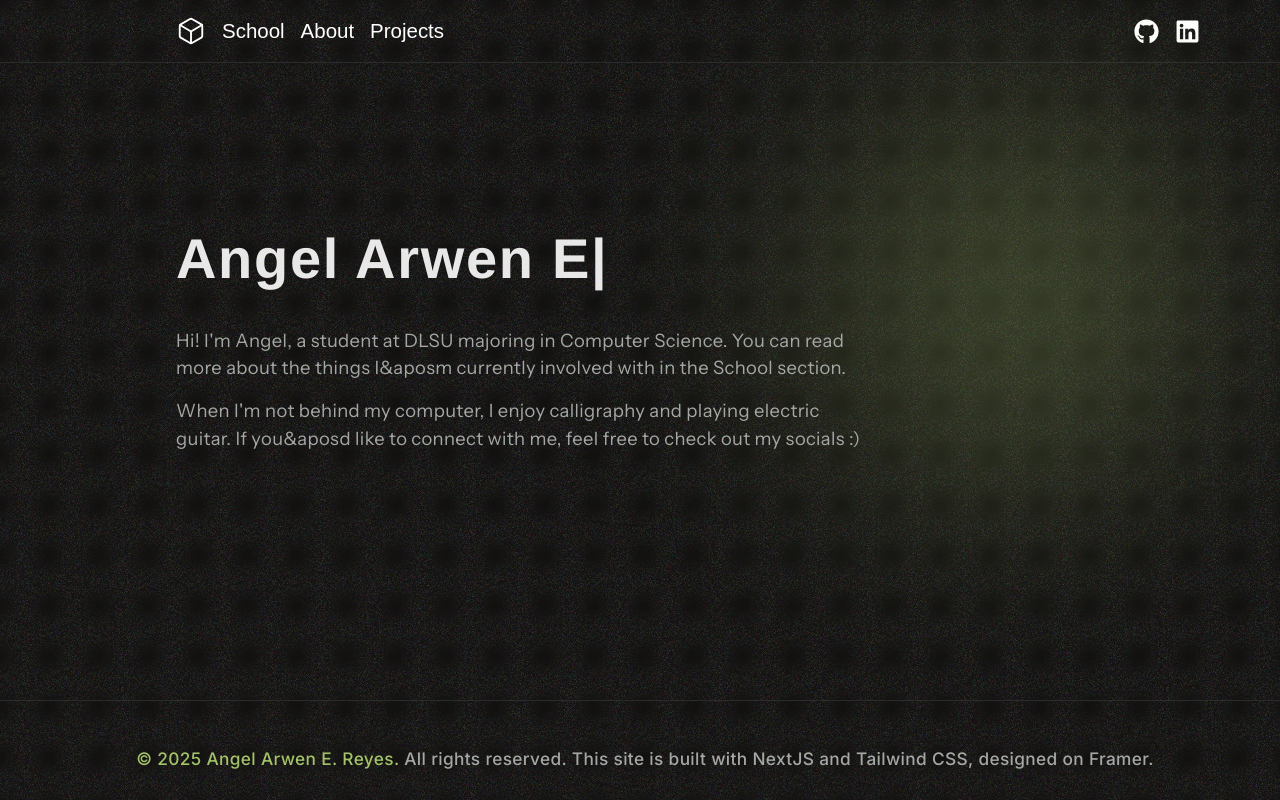
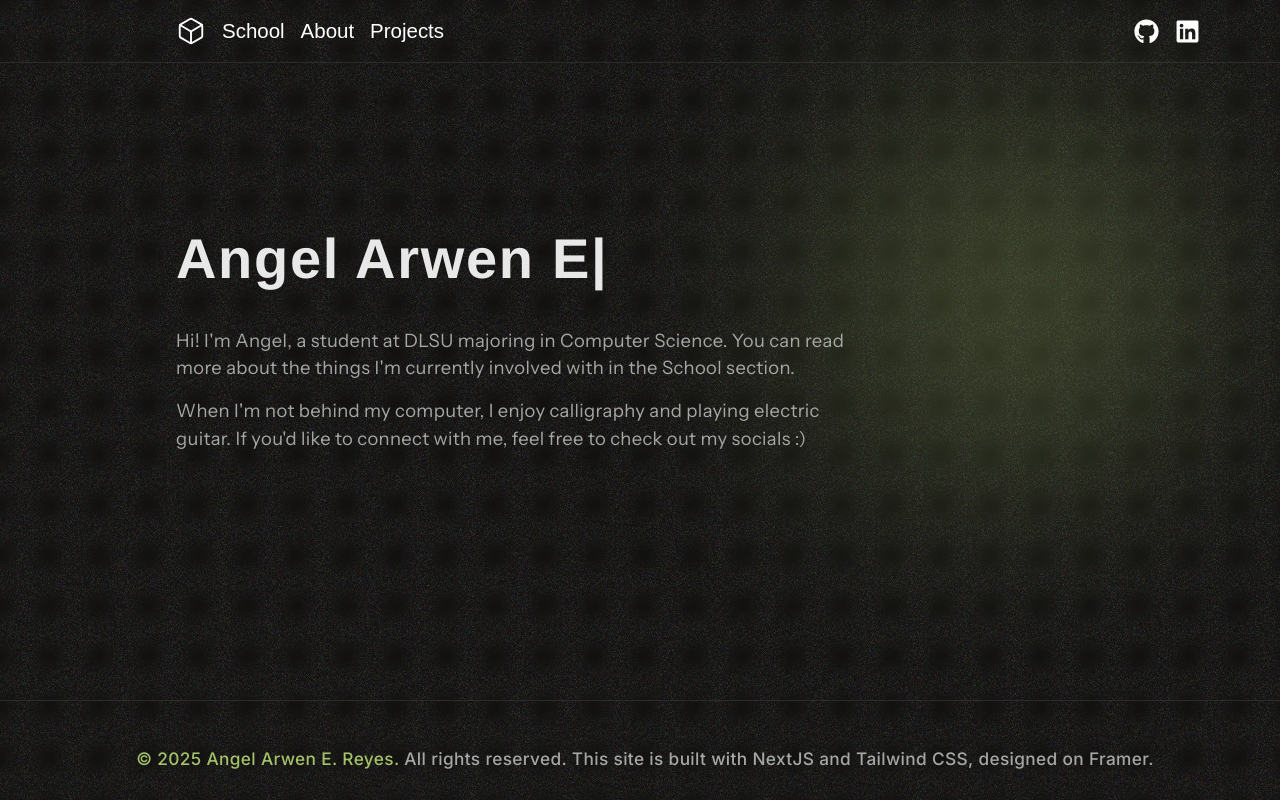
Before and after one commit to angele34/personal-website, a Next.js app: page / in a window 1280 px wide. Built offline with nearby package versions, Linux system fonts and the light colour scheme; a web font is replaced by a local one.

Commit message:
Fix: added missing semicolon in &apos;

```diff
--- a/src/components/hero.tsx
+++ b/src/components/hero.tsx
@@ -64,7 +64,7 @@ export default function Hero() {
               md:mb-6
               tracking-wider
               '>
-              Hi! I&apos;m Angel, a student at DLSU majoring in Computer Science. You can read more about the things I&aposm currently involved with in the School section.
+              Hi! I&apos;m Angel, a student at DLSU majoring in Computer Science. You can read more about the things I&apos;m currently involved with in the School section.
             </p>
             <p className='  text-content-color
               font-instrument_sans
@@ -79,7 +79,7 @@ export default function Hero() {
               tracking-wider
              '>
               When I&apos;m not behind my computer, I enjoy calligraphy and playing electric guitar.
-              If you&aposd like to connect with me, feel free to check out my socials :)
+              If you&apos;d like to connect with me, feel free to check out my socials :)
 
             </p>
           </div>
```
